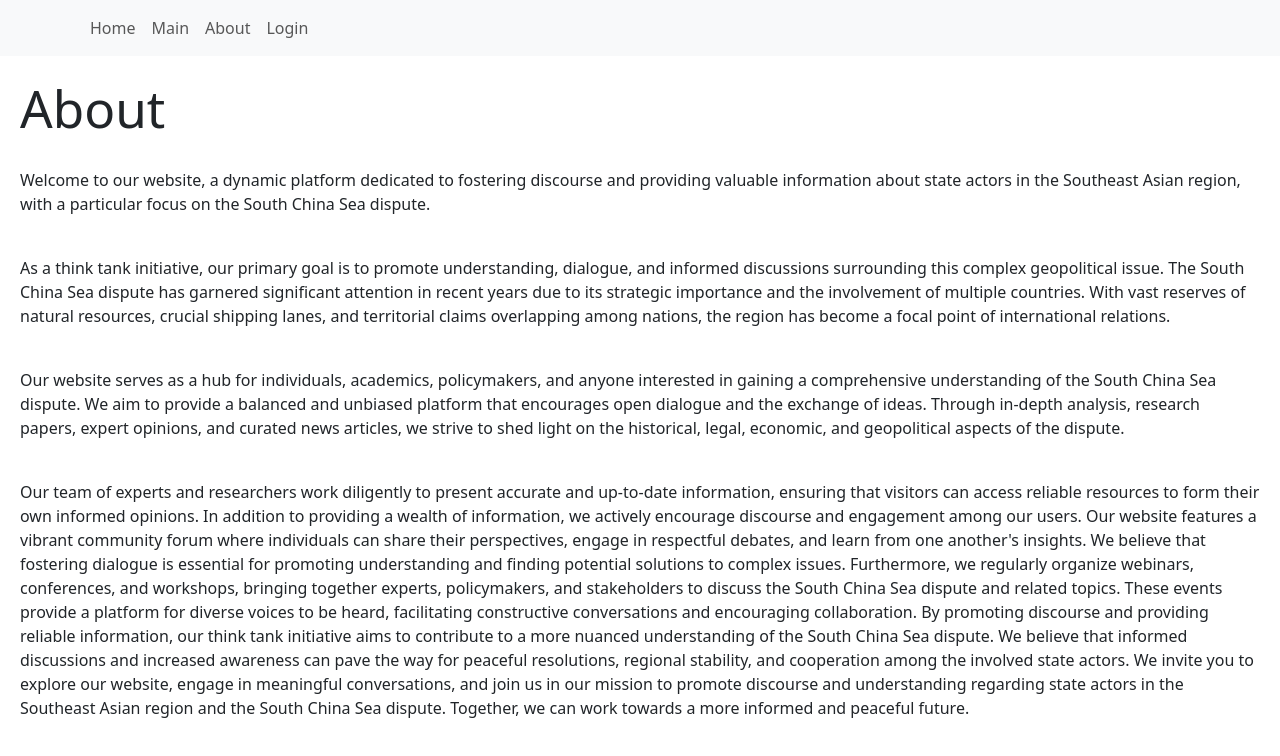
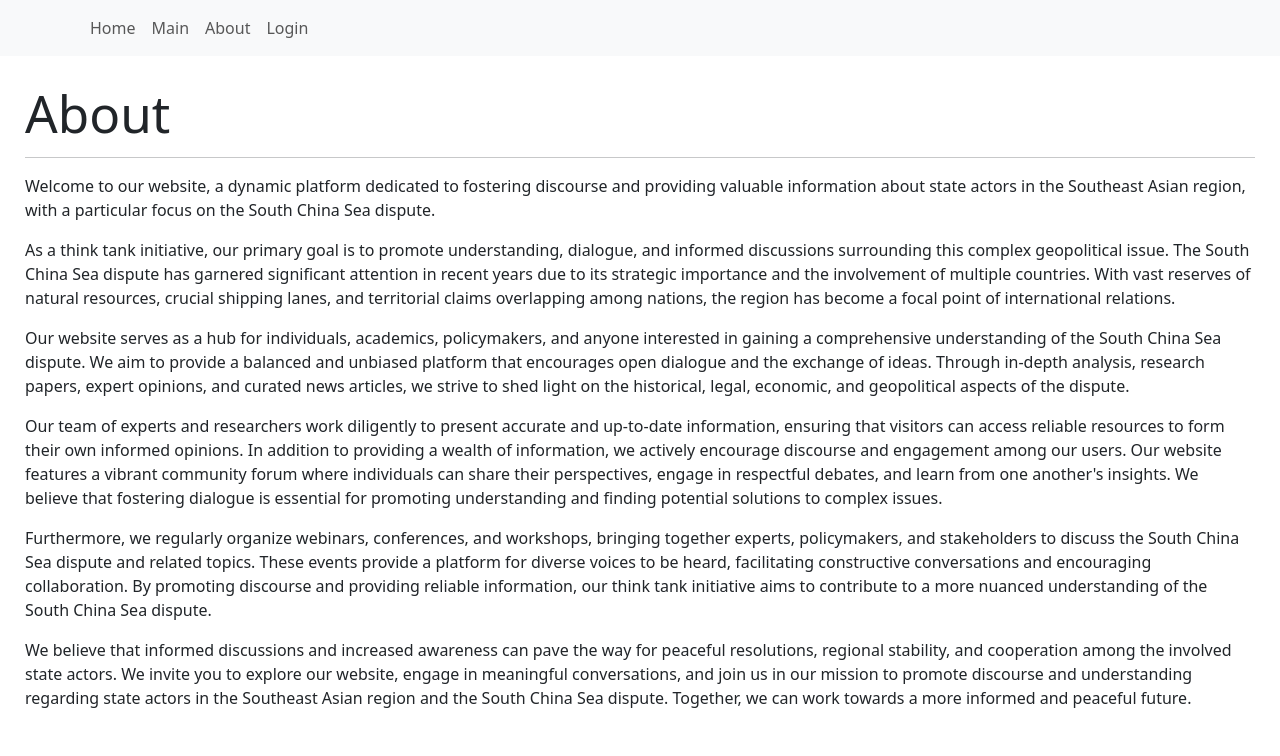
Before and after one commit to kuhn-moni/Project-3.0-React-Typescript-factbook, a React (Vite) app in the folder react_TS_factbook/: page /about in a window 1280 px wide. Shown: the top 756 px of the page. Built offline with nearby package versions, Linux system fonts and the light colour scheme; no server answers.

Commit message:
About text spacing

```diff
--- a/react_TS_factbook/src/views/About.tsx
+++ b/react_TS_factbook/src/views/About.tsx
@@ -1,15 +1,14 @@
 function About() {
   return (
-    <div style={{ padding: "20px" }}>
+    <div style={{ padding: "25px" }}>
       <h1>About</h1>
-      <br />
+      <hr />
       <p>
         Welcome to our website, a dynamic platform dedicated to fostering
         discourse and providing valuable information about state actors in the
         Southeast Asian region, with a particular focus on the South China Sea
         dispute.
       </p>
-      <br />
       <p>
         As a think tank initiative, our primary goal is to promote
         understanding, dialogue, and informed discussions surrounding this
@@ -20,7 +19,6 @@ function About() {
         among nations, the region has become a focal point of international
         relations.
       </p>
-      <br />
       <p>
         Our website serves as a hub for individuals, academics, policymakers,
         and anyone interested in gaining a comprehensive understanding of the
@@ -30,7 +28,6 @@ function About() {
         news articles, we strive to shed light on the historical, legal,
         economic, and geopolitical aspects of the dispute.
       </p>{" "}
-      <br />
       <p>
         Our team of experts and researchers work diligently to present accurate
         and up-to-date information, ensuring that visitors can access reliable
@@ -40,21 +37,26 @@ function About() {
         individuals can share their perspectives, engage in respectful debates,
         and learn from one another's insights. We believe that fostering
         dialogue is essential for promoting understanding and finding potential
-        solutions to complex issues. Furthermore, we regularly organize
-        webinars, conferences, and workshops, bringing together experts,
-        policymakers, and stakeholders to discuss the South China Sea dispute
-        and related topics. These events provide a platform for diverse voices
-        to be heard, facilitating constructive conversations and encouraging
-        collaboration. By promoting discourse and providing reliable
-        information, our think tank initiative aims to contribute to a more
-        nuanced understanding of the South China Sea dispute. We believe that
-        informed discussions and increased awareness can pave the way for
-        peaceful resolutions, regional stability, and cooperation among the
-        involved state actors. We invite you to explore our website, engage in
-        meaningful conversations, and join us in our mission to promote
-        discourse and understanding regarding state actors in the Southeast
-        Asian region and the South China Sea dispute. Together, we can work
-        towards a more informed and peaceful future.
+        solutions to complex issues.
+      </p>
+      <p>
+        Furthermore, we regularly organize webinars, conferences, and workshops,
+        bringing together experts, policymakers, and stakeholders to discuss the
+        South China Sea dispute and related topics. These events provide a
+        platform for diverse voices to be heard, facilitating constructive
+        conversations and encouraging collaboration. By promoting discourse and
+        providing reliable information, our think tank initiative aims to
+        contribute to a more nuanced understanding of the South China Sea
+        dispute.
+      </p>
+      <p>
+        We believe that informed discussions and increased awareness can pave
+        the way for peaceful resolutions, regional stability, and cooperation
+        among the involved state actors. We invite you to explore our website,
+        engage in meaningful conversations, and join us in our mission to
+        promote discourse and understanding regarding state actors in the
+        Southeast Asian region and the South China Sea dispute. Together, we can
+        work towards a more informed and peaceful future.
       </p>
     </div>
   );
```
